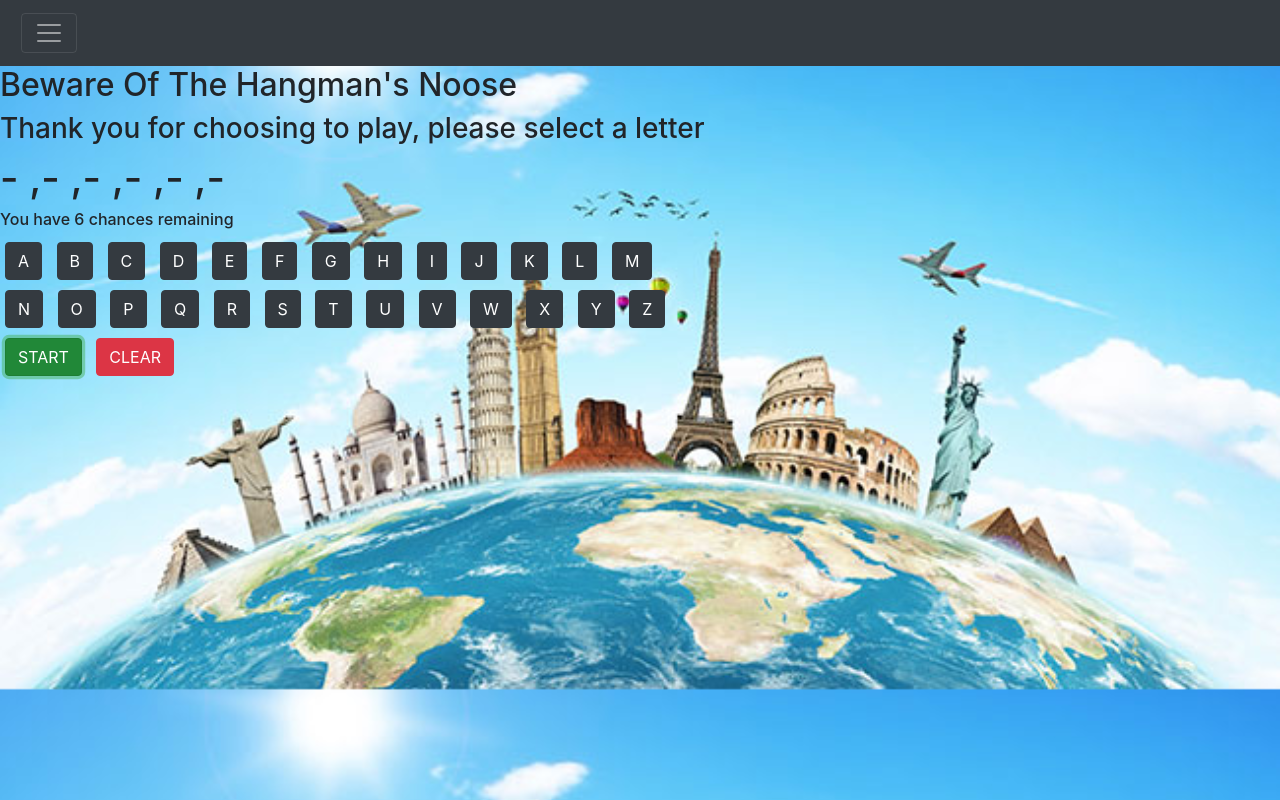
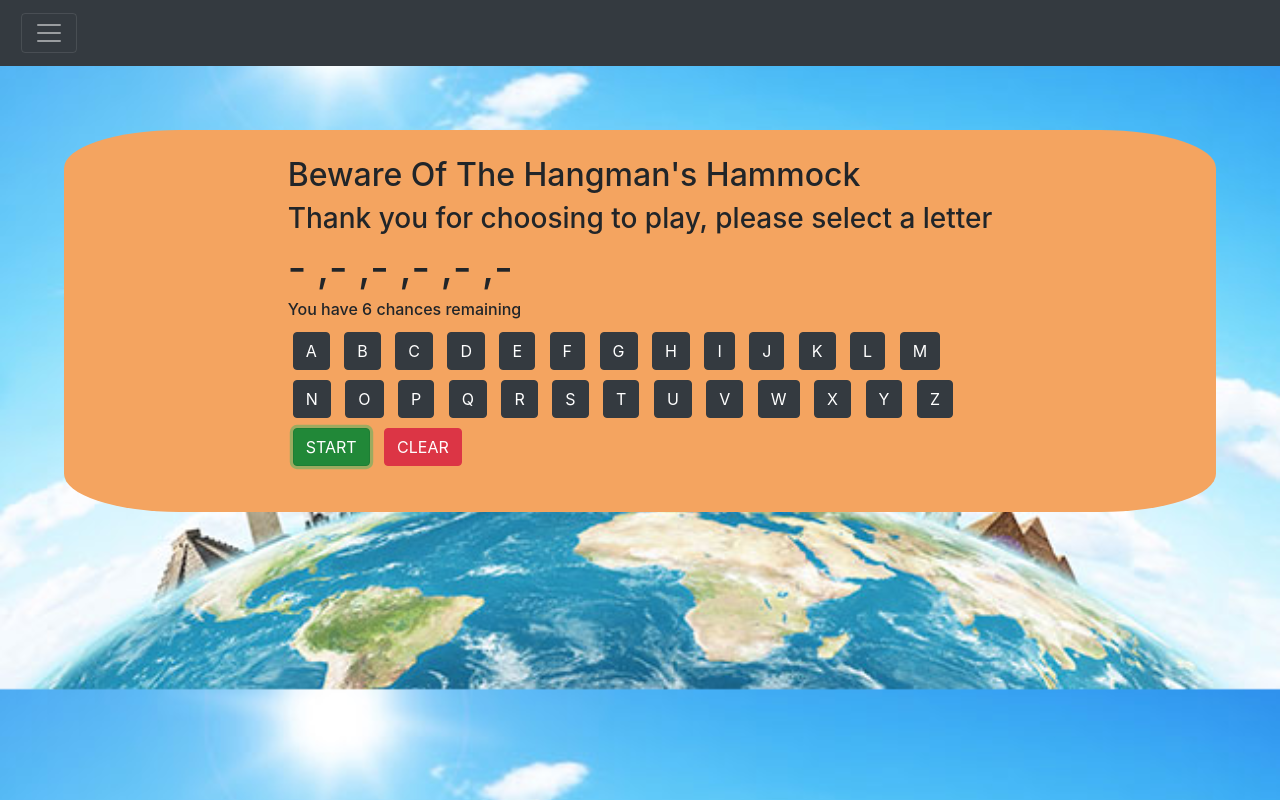
Before and after one commit to starryknight/Hangman-Game, a plain HTML site: page index.html in a window 1280 px wide. Both pictures are taken after a click on the button "START". Drawn offline with nearby package versions, Linux system fonts and the light colour scheme; some packages are replaced by stand-ins of ours; a script that the page names is missing.

Commit message:
changed game to travel theme, contains html and css edits for the game console

```diff
--- a/css/style.css
+++ b/css/style.css
@@ -8,3 +8,16 @@ button {
 .btn-dark{
 
 }
+#ticket{
+    display:flex;
+    justify-content: center;
+    align-items: center;
+    margin:5%;
+    background: sandybrown;
+    border-radius: 10%;
+    padding: 2%;
+}
+#fireworks{
+    position:absolute;
+    margin:auto;
+}
--- a/index.html
+++ b/index.html
@@ -23,15 +23,23 @@
                   </button>
                 </nav>
               </div>
+    <div id="ticket">
+
+    <div id="game">
+      <div>
+
+      </div>
+
 
           <section>
 
 
-                <h2>Beware Of The Hangman's Noose</h2>
+                <h2>Beware Of The Hangman's Hammock</h2>
                 <h3></h3>
                 <h4></h4>
                 <h1></h1>
                 <h6></h6>
+
         <aside>
                 <button type="button" class="btn btn-dark" id="A">A</button>
                 <button type="button" class="btn btn-dark" id="B">B</button>
@@ -79,6 +87,8 @@
       <p id="cover6"></p>
 
     </div>
+  </div>
+</div>
 
 </body>
 
--- a/js/script.js
+++ b/js/script.js
@@ -36,8 +36,10 @@ $(document).ready(function () {
 
 
     function start() {
+        reload()
         console.log("started!")
         $('h3').html('Thank you for choosing to play, please select a letter');
+        $('h1').text("")
         selectRandom();
 
     }
@@ -53,6 +55,15 @@ $(document).ready(function () {
         match(currentWord, checker, this.id)
         $('h1').text(checker)
     }
+
+
+
+    function reload() {
+        location.reload(true)
+    }
+
+
+
 
     function win() {
         if (checker == currentWord) {
@@ -72,7 +83,7 @@ $(document).ready(function () {
 
     function match(currentWord, word, letter) {
         var countTimes = 0
-        // make a function for this loop to happen, call it like functionName (letter)
+
         for (let i = 0; i < currentWord.length; i++) {
 
             if (letter === currentWord[i]) {
@@ -93,7 +104,7 @@ $(document).ready(function () {
             let chanceTally = "You have " + chances + " chances remaining"
             $('h6').text(chanceTally)
             if (chances < 1) {
-                $(".btn-dark").prop("disabled", true);
+                end()
 
             }
         }
@@ -105,7 +116,7 @@ $(document).ready(function () {
             if (checkerWord == currentWord) {
                 console.log("VICTORY")
                 $('h1').text(currentWord + ' Yayyy! You won congratulations')
-                $(".btn-dark").prop("disabled", true);
+               end()
             }
 
         }
@@ -114,6 +125,8 @@ $(document).ready(function () {
     function end() {
         //buttons deactivated
         $(".btn-dark").prop("disabled", true);
+        $('h3').text(currentWord+"Was the correct answer")
+
     }
     //----------------event listeners----------------/
 
@@ -130,8 +143,6 @@ $(document).ready(function () {
 
         // chanceCounter()
     })
-    $('.btn-danger').on('click', function () {
-        location.reload(true)
-    })
+    $('.btn-danger').on('click', relaod)
 
 });
```
Also changed, not shown: images/pic4.png (added), 1 other file.
